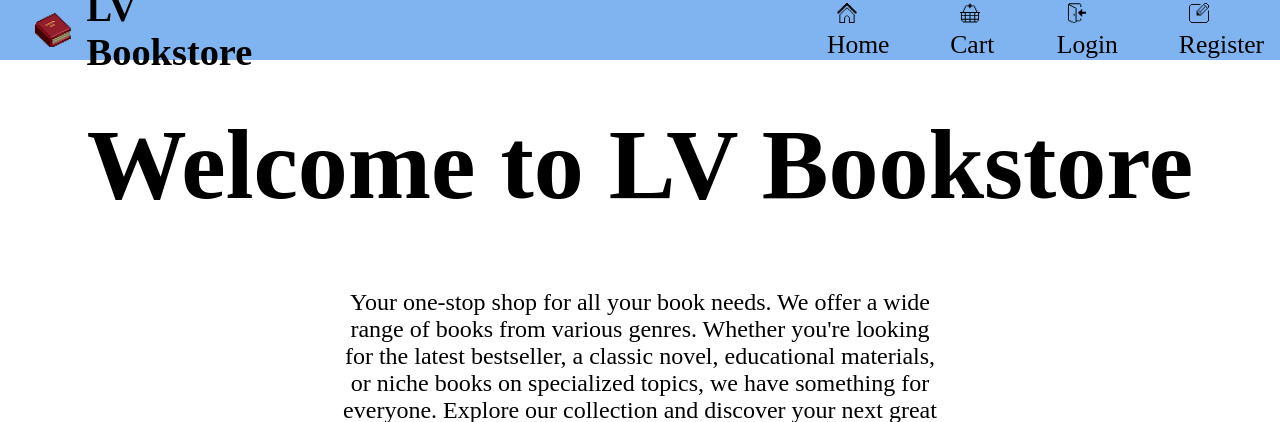
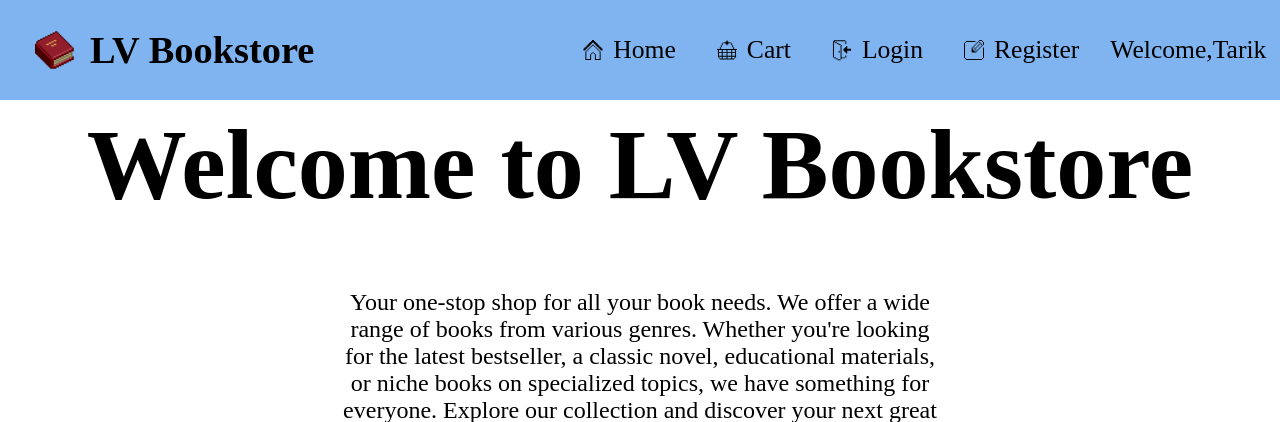
Before and after one commit to fulcrum0/webshop_14, a PHP site: page / in a window 1280 px wide. Shown: the top 422 px of the page. Run offline with PHP 8.4, Linux system fonts and the light colour scheme; some libraries are stand-ins or nearby versions.

Commit message:
v0.0.7
ADDED:: welcome, username added in index.html.

```diff
--- a/design/css/style.css
+++ b/design/css/style.css
@@ -13,7 +13,7 @@ body {
   top: 0;
   width: 100%;
   font-size: 1.6em;
-  height: 60px;
+  height: 100px;
   z-index: 1000;
   padding: 0 20px;
 }
@@ -36,7 +36,7 @@ body {
 }
 
 .nav-right {
-  margin-left: 40%;
+  width: 75%;
   display: flex;
   justify-content: flex-end;
 }
@@ -69,7 +69,7 @@ li {
 }
 
 li a {
-  display: block;
+  display: flex;
   padding: 8px;
   text-decoration: none;
   color: black;
--- a/design/index.html
+++ b/design/index.html
@@ -1,5 +1,6 @@
 <!DOCTYPE html>
 <html lang="en">
+
 <head>
   <meta charset="UTF-8" />
   <meta http-equiv="X-UA-Compatible" content="IE=edge" />
@@ -8,6 +9,7 @@
   <link rel="stylesheet" href="./css/style.css" />
   <title>LV Bookstore</title>
 </head>
+
 <body>
 
   <!-- ------------------- Navbar -------------------- -->
@@ -18,10 +20,11 @@
       <h1>LV Bookstore</h1>
     </div>
     <div class="nav-right">
-        <li><a href="/index.html"><img src="./img/home.svg">Home</a></li>
-        <li><a href="/About.html"><img src="./img/cart.svg" >Cart</a></li>
-        <li><a href="/login.html"><img src="./img/log in.svg">Login</a></li>
-        <li><a href="/Register.html"><img src="./img/register.svg">Register</a></li>
+      <li><a href="index.html"><img src="./img/home.svg">Home</a></li>
+      <li><a href="about.html"><img src="./img/cart.svg">Cart</a></li>
+      <li><a href="login.html"><img src="./img/log in.svg">Login</a></li>
+      <li><a href="register.html"><img src="./img/register.svg">Register</a></li>
+      <li><a href="#">Welcome, <span>Tarik</span></a></li>
     </div>
   </nav>
 
@@ -43,6 +46,7 @@
   </div>
 
   <!-- ------------------- Book Cards -------------------- -->
+  <!-- first book card starts -->
   <div class="book-cards">
     <div class="book-card">
       <img src="./img/blue.png" alt="Book 1" />
@@ -52,6 +56,7 @@
         <a href="#" class="btn">Buy Now</a>
       </div>
     </div>
+    <!-- first book card ends -->
 
     <div class="book-card">
       <img src="./img/brown.png" alt="Book 2" />
@@ -125,4 +130,5 @@
     <p>&copy; 2025 LV Bookstore. All rights reserved.</p>
   </footer>
 </body>
+
 </html>
```
Lines whose indentation alone changed are shown as unchanged.
